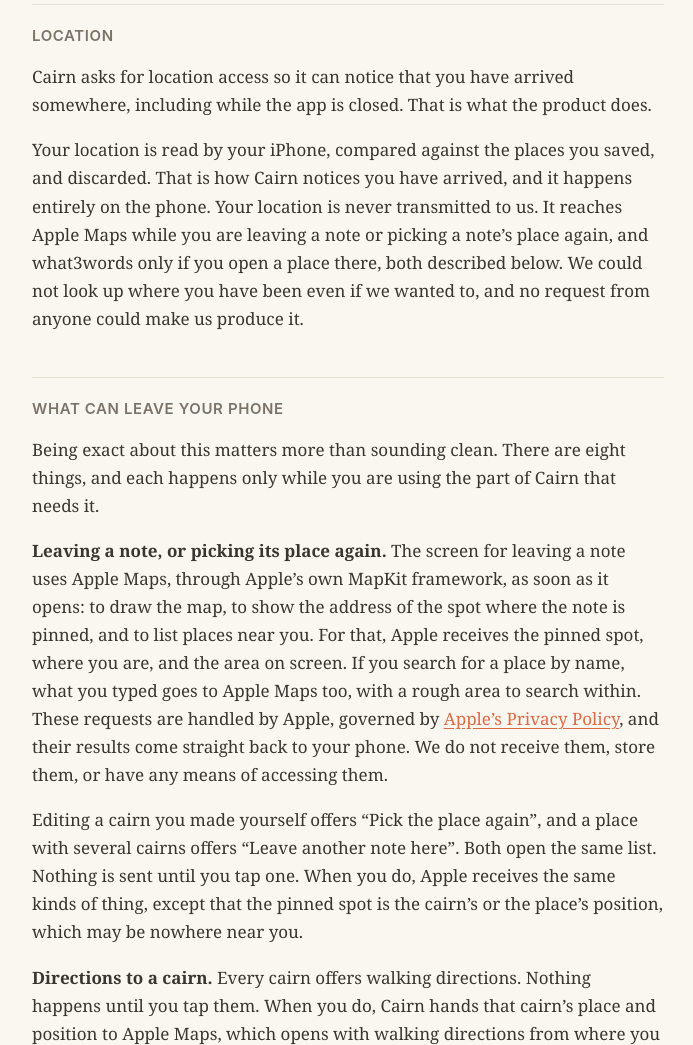
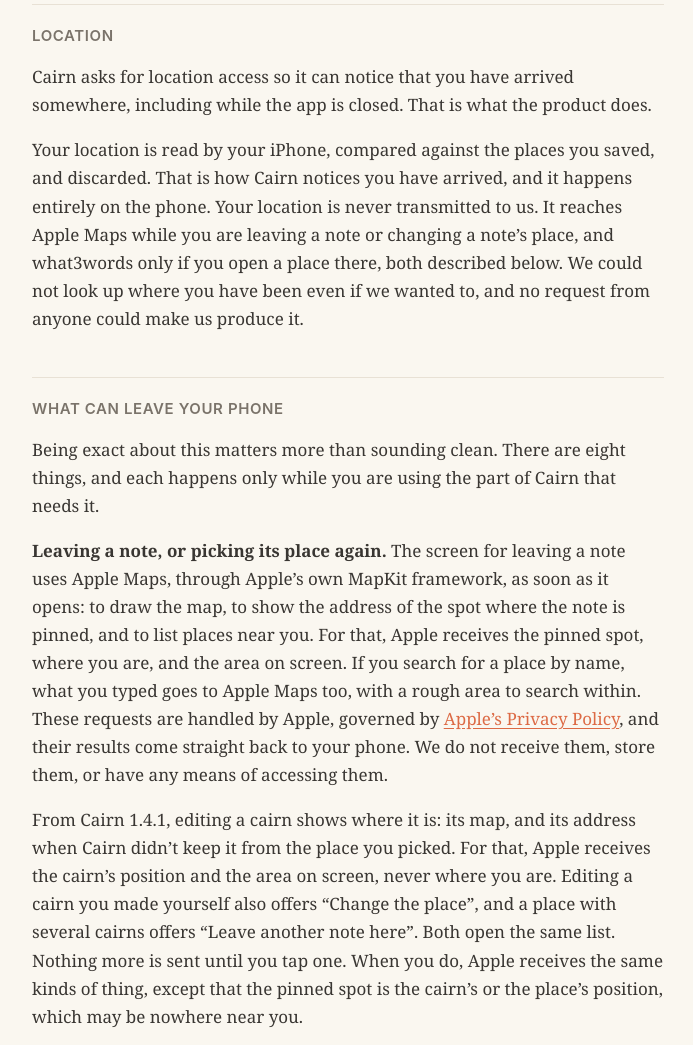
Before and after one commit to ptgh/cairn, a plain HTML site: page privacy.html in a window 1280 px wide. Shown: the part 1240-2285 px from the top of the page, without its empty margins (292-985 px from the left). Drawn offline with Linux system fonts and the light colour scheme.

Commit message:
Privacy: Cairn 1.4.1 shows where a cairn is in Edit, and "Change the place" (Paul's yes, 15 Nov 2026)
Co-Authored-By: Claude Opus 5.5 <noreply@anthropic.com>

```diff
--- a/privacy.html
+++ b/privacy.html
@@ -50,7 +50,7 @@
   <p>Your location is read by your iPhone, compared against the places you
   saved, and discarded. That is how Cairn notices you have arrived, and it
   happens entirely on the phone. Your location is never transmitted to us. It
-  reaches Apple Maps while you are leaving a note or picking a note’s place again, and what3words only if you
+  reaches Apple Maps while you are leaving a note or changing a note’s place, and what3words only if you
   open a place there, both described below. We could not look up where you have
   been even if we wanted to, and no request from anyone could make us produce
   it.</p>
@@ -69,9 +69,12 @@
   <a href="https://www.apple.com/uk/legal/privacy/">Apple’s Privacy Policy</a>,
   and their results come straight back to your phone. We do not receive them,
   store them, or have any means of accessing them.</p>
-  <p>Editing a cairn you made yourself offers “Pick the place again”, and a
+  <p>From Cairn 1.4.1, editing a cairn shows where it is: its map, and its
+  address when Cairn didn’t keep it from the place you picked. For that, Apple
+  receives the cairn’s position and the area on screen, never where you are.
+  Editing a cairn you made yourself also offers “Change the place”, and a
   place with several cairns offers “Leave another note here”. Both open the
-  same list. Nothing is sent until you tap one. When you do, Apple receives the
+  same list. Nothing more is sent until you tap one. When you do, Apple receives the
   same kinds of thing, except that the pinned spot is the cairn’s or the
   place’s position, which may be nowhere near you.</p>
   <p><strong>Directions to a cairn.</strong> Every cairn offers walking
@@ -183,7 +186,7 @@
   <p>Anything about privacy, or this page: <a href="mailto:ptgh@mac.com">ptgh@mac.com</a></p>
 
   <footer>
-    Last updated 14 November 2026. Cairn is made in London by an independent
+    Last updated 15 November 2026. Cairn is made in London by an independent
     developer. No personal data is processed, so there is no data controller
     to name.
   </footer>
```
